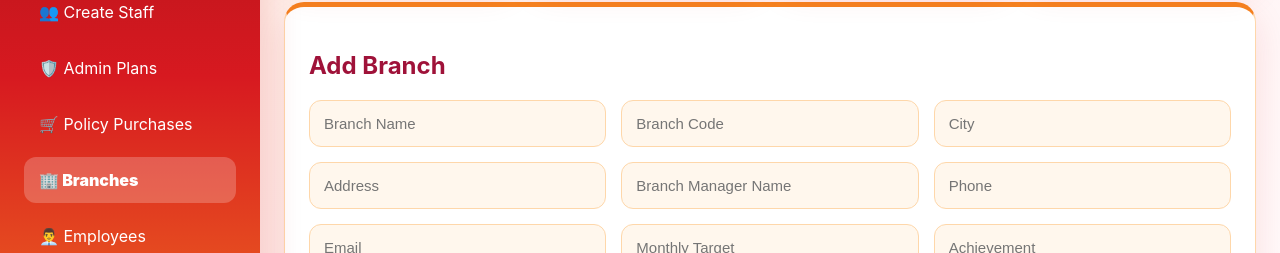
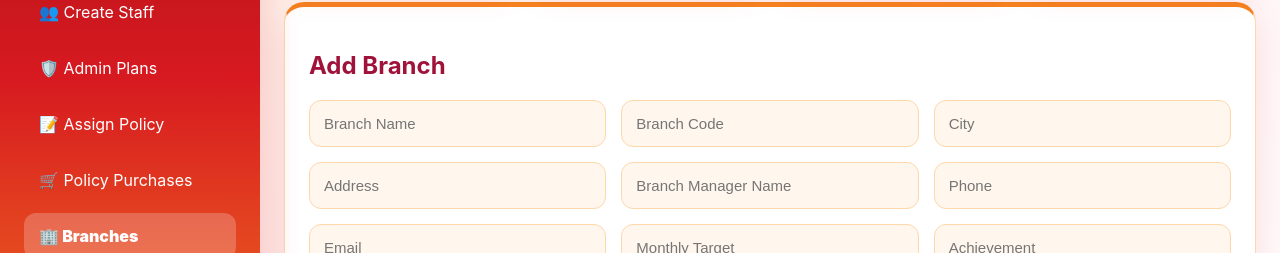
Before and after one commit to mummy7791/insurance-app, a React (Vite) app in the folder frontend/: page /branch in a window 1280 px wide. Shown: the part 340-593 px from the top of the page. Built offline with nearby package versions, Linux system fonts and the light colour scheme; no server answers; sample sign-in values are in the browser's storage.

Commit message:
Add ICICI dropdown menu and footer

```diff
--- a/frontend/src/components/Sidebar.tsx
+++ b/frontend/src/components/Sidebar.tsx
@@ -36,14 +36,8 @@ const menuItems: MenuItem[] = [
   { name: "Profile", path: "/profile", icon: "👤", roles: ["admin", "bm", "unit_manager", "agency_manager", "agent"] },
   { name: "Create Staff", path: "/admin-create-staff", icon: "👥", roles: ["admin"] },
   { name: "Admin Plans", path: "/admin-insurance-plans", icon: "🛡️", roles: ["admin"] },
-
-  {
-    name: "Policy Purchases",
-    path: "/policy-purchases",
-    icon: "🛒",
-    roles: ["admin", "bm", "unit_manager", "agency_manager"],
-  },
-
+  { name: "Assign Policy", path: "/assign-policy", icon: "📝", roles: ["admin", "bm", "unit_manager", "agency_manager"] },
+  { name: "Policy Purchases", path: "/policy-purchases", icon: "🛒", roles: ["admin", "bm", "unit_manager", "agency_manager"] },
   { name: "Branches", path: "/branch", icon: "🏢", roles: ["admin", "bm"] },
   { name: "Employees", path: "/employees", icon: "👨‍💼", roles: ["admin", "bm", "unit_manager", "agency_manager"] },
   { name: "Targets", path: "/targets", icon: "🎯", roles: ["admin", "bm", "unit_manager", "agency_manager"] },
```
